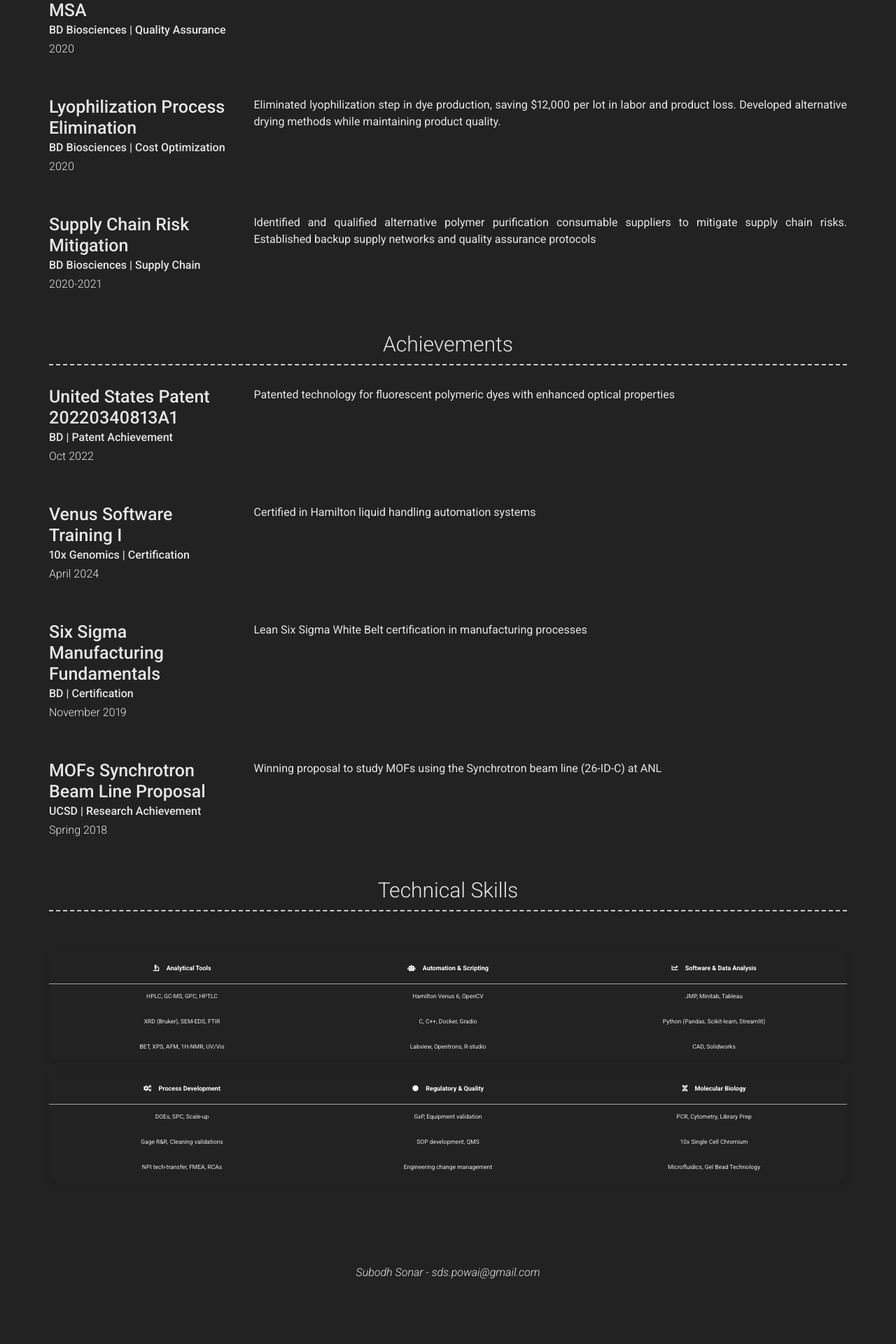
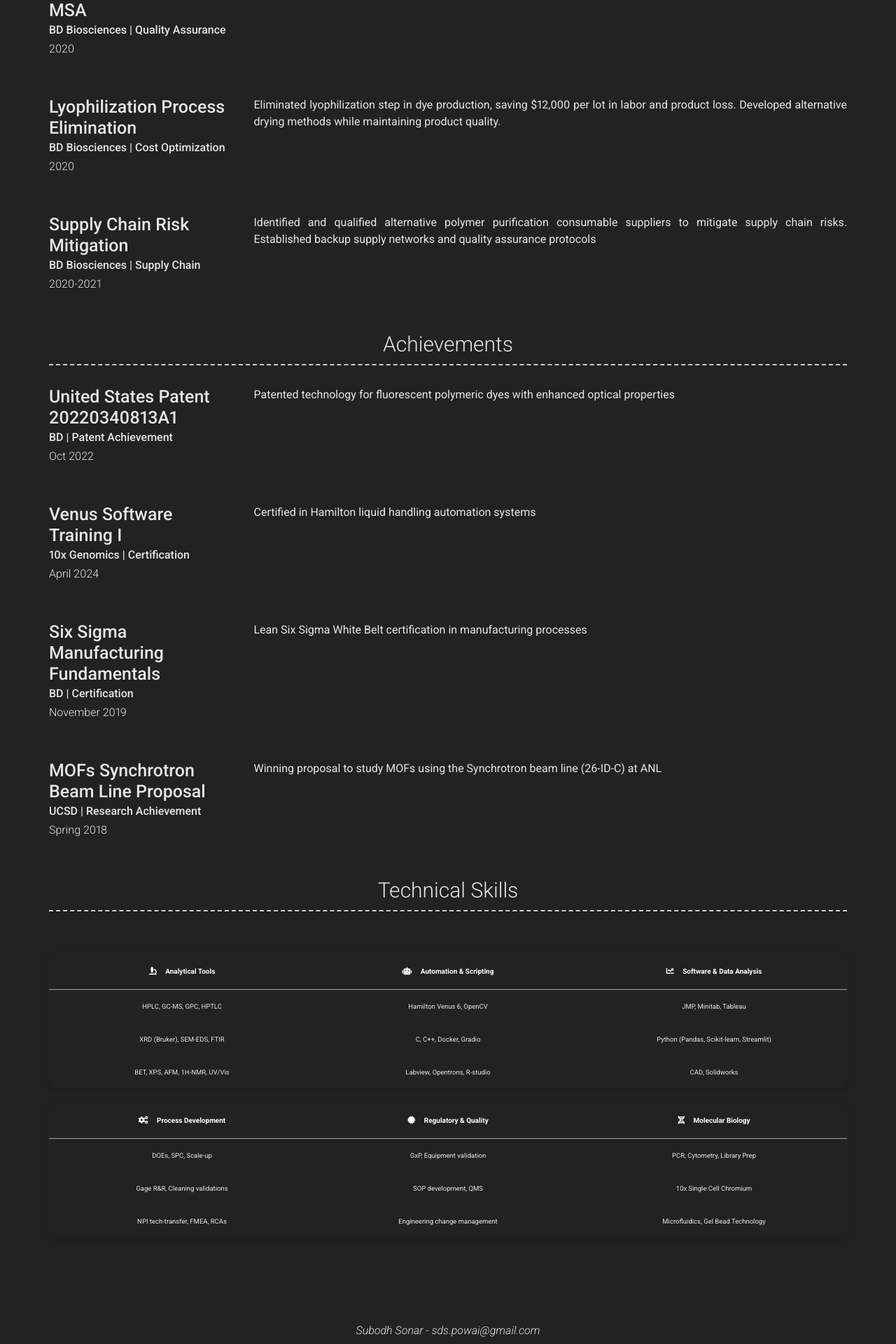
Before and after one commit to subodh122/subodh122.github.io, a Jekyll site: the page built from index.md, in a window 1280 px wide. Shown: the part 3325-5245 px from the top of the page at 70% size. Built offline with Jekyll 4.4.1, drawn with Linux system fonts in a browser that asks for light colours; nearby versions of some CDN libraries; before the commit the page ends 5162 px from its top, so only the background shows below that.

Commit message:
Improve table typography: match font family and size with other sections for better readability

```diff
--- a/_config.yml
+++ b/_config.yml
@@ -237,24 +237,29 @@
           border-radius: 8px;
           overflow: hidden;
           box-shadow: 0 2px 10px rgba(0,0,0,0.1);
+          font-family: inherit;
         }
         .skills-table th {
           background: var(--primary-color);
           color: white;
-          padding: 15px;
+          padding: 18px 15px;
           text-align: center;
           font-weight: 600;
-          font-size: 0.9em;
+          font-size: 1em;
+          font-family: inherit;
         }
         .skills-table th i {
-          margin-right: 8px;
+          margin-right: 10px;
+          font-size: 1.1em;
         }
         .skills-table td {
-          padding: 12px 15px;
+          padding: 16px 15px;
           text-align: center;
           border-bottom: 1px solid var(--border-color);
-          font-size: 0.85em;
-          line-height: 1.4;
+          font-size: 0.95em;
+          line-height: 1.6;
+          font-family: inherit;
+          color: var(--text-color);
         }
         .skills-table tr:last-child td {
           border-bottom: none;
@@ -263,12 +268,13 @@
           background: var(--hover-color);
         }
         @media (max-width: 768px) {
-          .skills-table {
-            font-size: 0.8em;
+          .skills-table th {
+            font-size: 0.9em;
+            padding: 14px 10px;
           }
-          .skills-table th,
           .skills-table td {
-            padding: 8px 10px;
+            font-size: 0.85em;
+            padding: 12px 10px;
           }
         }
       </style>
```
